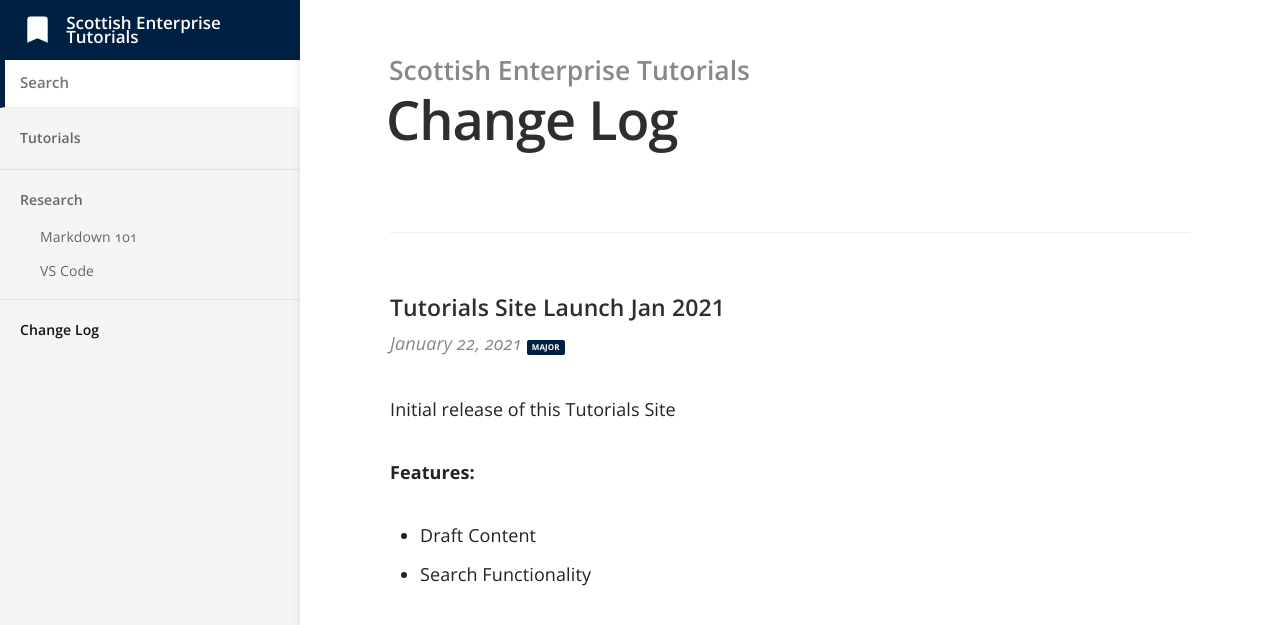
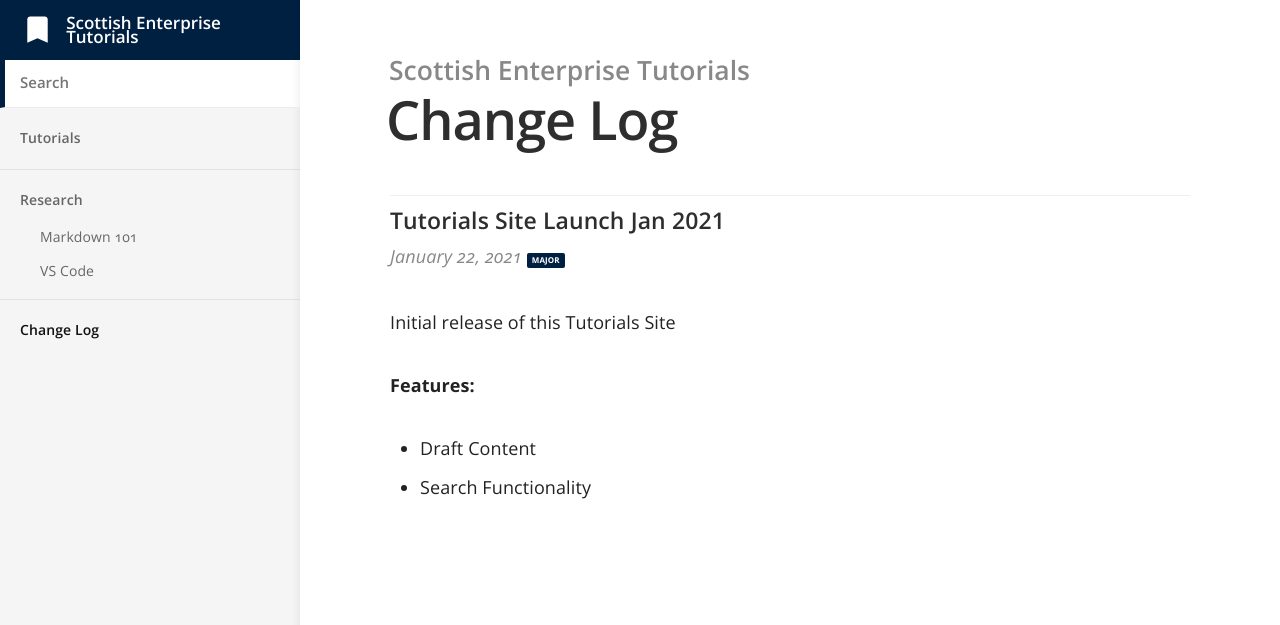
Before and after one commit to scotentSD/Tutorials, a Jekyll site: the page built from changelog.html, in a window 1280 px wide. Shown: the top 625 px of the page. Built offline with Jekyll 4.4.1, drawn with Linux system fonts in a browser that asks for light colours.

Commit message:
mkmk
mkmk

```diff
--- a/_sass/_layout.scss
+++ b/_sass/_layout.scss
@@ -165,7 +165,7 @@ $nav-image: $baseurl + "/images/menu.svg";
 	h3::before {
 		content: "";
 		@extend hr;
-		margin: 60px 0;
+		margin: 10px 0;
 	}
 }
 
```
